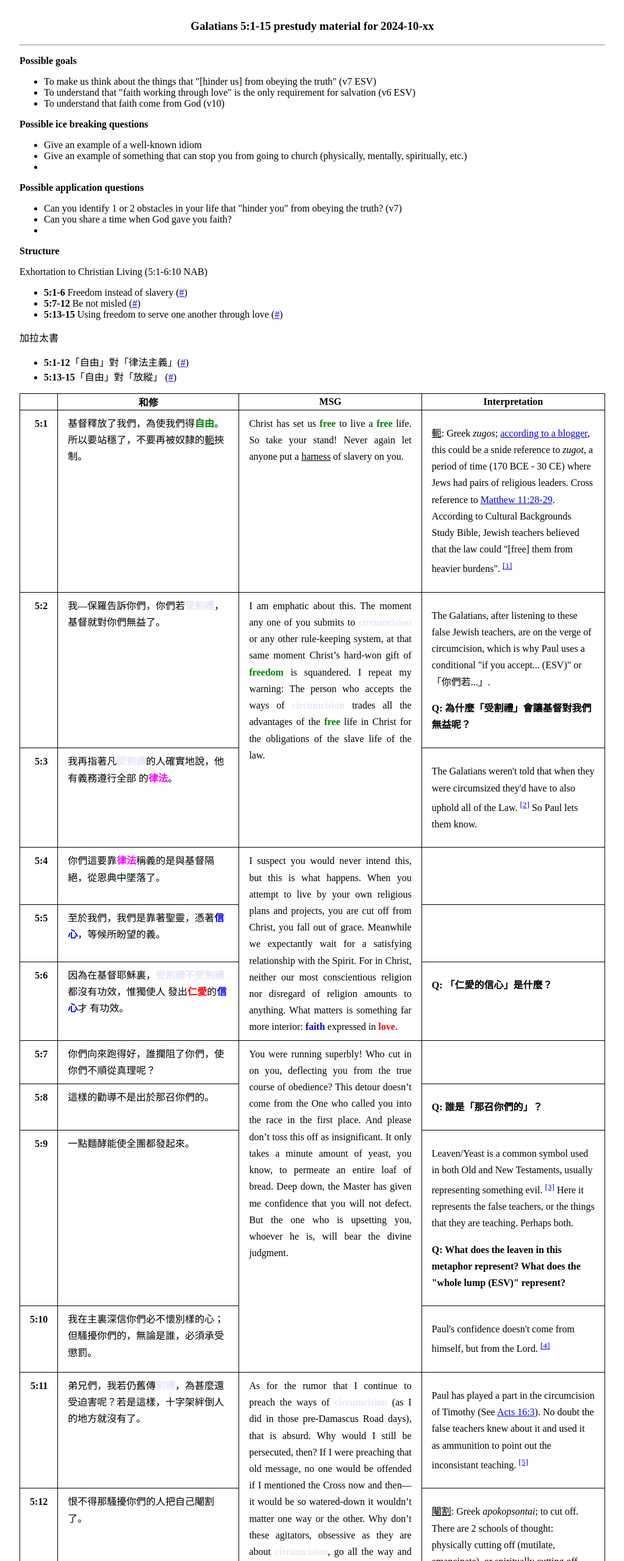
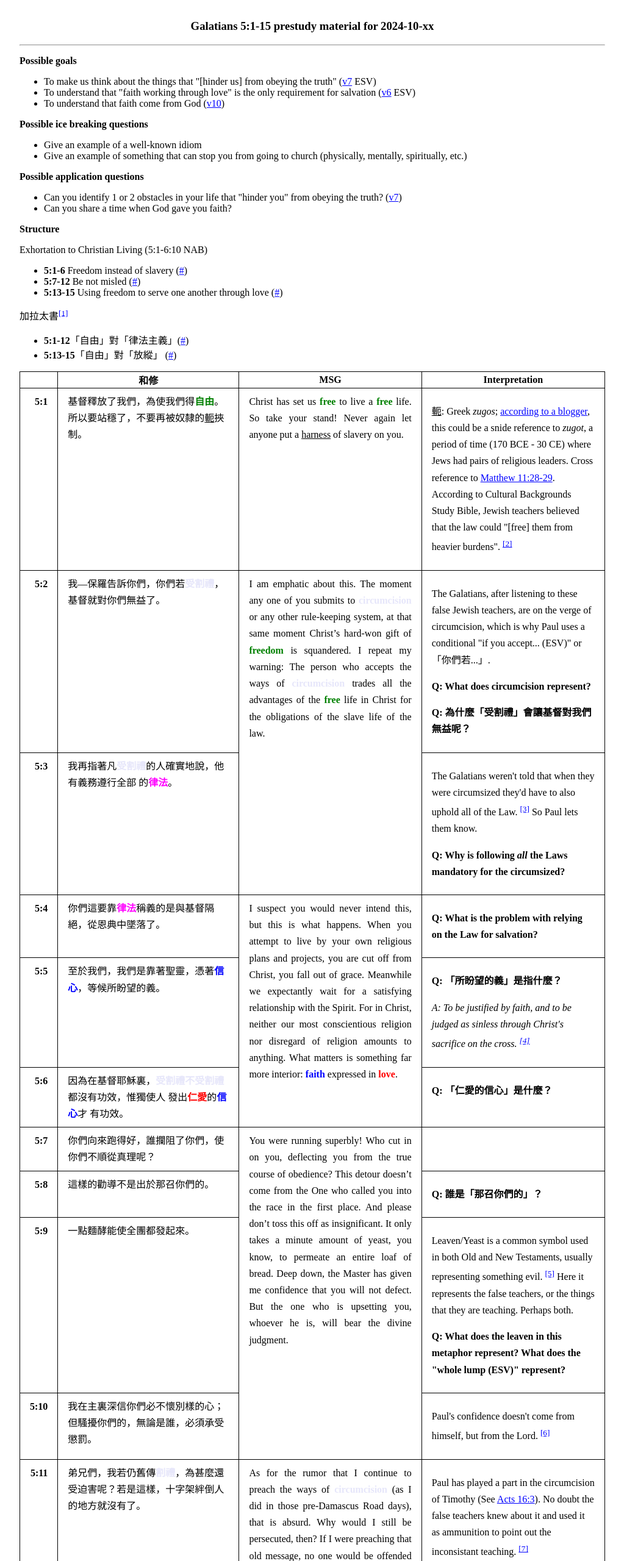
Before and after one commit to NLCLC-CM/2024-galatians-oct, a plain HTML site: page index.html in a window 1280 px wide. Shown: the top 2560 px of the page at 61% size, without its empty margins (128-1151 px from the left). Drawn offline with Linux system fonts and the light colour scheme.

Commit message:
feat: probs fin

```diff
--- a/index.html
+++ b/index.html
@@ -13,9 +13,18 @@
       <p><strong>Possible goals</strong></p>
 
       <ul>
-        <li>To make us think about the things that "[hinder us] from obeying the truth" (v7 ESV)</li>
-        <li>To understand that "faith working through love" is the only requirement for salvation (v6 ESV)</li>
-        <li>To understand that faith come from God (v10)</li>
+        <li>
+          To make us think about the things that "[hinder us] from obeying the truth"
+          (<a href="#v5_7">v7</a> ESV)
+        </li>
+        <li>
+          To understand that "faith working through love" is the only requirement for salvation
+          (<a href="#v5_6">v6</a> ESV)
+        </li>
+        <li>
+          To understand that faith come from God
+          (<a href="#v5_10">v10</a>)
+        </li>
       </ul>
 
       <p><strong>Possible ice breaking questions</strong></p>
@@ -24,15 +33,16 @@
         <li>Give an example of a well-known idiom</li>
         <li>Give an example of something that can stop you from going to church (physically, mentally,
           spiritually, etc.)</li>
-        <li></li>
       </ul>
 
       <p><strong>Possible application questions</strong></p>
 
       <ul>
-        <li>Can you identify 1 or 2 obstacles in your life that "hinder you" from obeying the truth? (v7)</li>
+        <li>
+          Can you identify 1 or 2 obstacles in your life that "hinder you" from obeying the truth?
+          (<a href="#v5_7">v7</a>)
+        </li>
         <li>Can you share a time when God gave you faith?</li>
-        <li></li>
       </ul>
 
       <p><strong>Structure</strong></p>
@@ -46,7 +56,7 @@
           (<a href="#v5_13">#</a>)</li>
       </ul>
 
-      <p>加拉太書</p>
+      <p>加拉太書<sup><a href="vaughan-struct" id="footnote-9">[1]</a></sup></p>
 
       <ul>
         <li><strong>5:1-12</strong>「自由」對「律法主義」(<a href="#v5_1">#</a>)</li>
@@ -91,7 +101,7 @@
                 <a href="https://www.biblegateway.com/passage/?search=matt%2011%3A28-29&version=NIV">Matthew 11:28-29</a>.
                 According to Cultural Backgrounds Study Bible, Jewish teachers believed that the law could
                 "[free] them from heavier burdens".
-                <sup><a href="#culture-1905" id="footnote-7">[1]</a></sup>
+                <sup><a href="#culture-1905" id="footnote-7">[2]</a></sup>
               </p>
             </td>
           </tr>
@@ -116,6 +126,9 @@
               「你們若...」.
               </p>
               <p class="question">
+              Q: What does circumcision represent?
+              </p>
+              <p class="question">
               Q: 為什麼「受割禮」會讓基督對我們無益呢？
               </p>
             </td>
@@ -130,7 +143,10 @@
             <td>
               <p>
               The Galatians weren't told that when they were circumsized they'd have to also uphold all of
-              the Law. <sup><a href="#vaughan-102" id="footnote-1">[2]</a></sup> So Paul lets them know.
+              the Law. <sup><a href="#vaughan-102" id="footnote-1">[3]</a></sup> So Paul lets them know.
+              </p>
+              <p class="question">
+              Q: Why is following <em>all</em> the Laws mandatory for the circumsized?
               </p>
             </td>
           </tr>
@@ -148,7 +164,11 @@
               matters is something far more interior: <span class="repeating faith">faith</span> expressed
               in <span class="repeating love">love</span>.
             </td>
-            <td></td>
+            <td>
+              <p class="question">
+              Q: What is the problem with relying on the Law for salvation?
+              </p>
+            </td>
           </tr>
 
           <tr>
@@ -156,7 +176,16 @@
             <td>
               至於我們，我們是靠著聖靈，憑著<span class="repeating faith">信心</span>，等候所盼望的義。
             </td>
-            <td></td>
+            <td>
+              <p class="question">
+              Q: 「所盼望的義」是指什麼？
+              </p>
+              <p class="answer">
+              A: To be justified by faith,
+              and to be judged as sinless through Christ's sacrifice on the cross.
+              <sup><a id="footnote-10" href="#vaughan-103">[4]</a></sup>
+              </p>
+            </td>
           </tr>
 
           <tr>
@@ -209,7 +238,7 @@
             <td>
               <p>
               Leaven/Yeast is a common symbol used in both Old and New Testaments, usually representing
-              something evil. <sup><a href="#vaughan-104" id="footnote-2">[3]</a></sup> Here it represents
+              something evil. <sup><a href="#vaughan-104" id="footnote-2">[5]</a></sup> Here it represents
               the false teachers, or the things that they are teaching. Perhaps both.
               </p>
 
@@ -228,7 +257,7 @@
             <td>
               <p>
               Paul's confidence doesn't come from himself, but from the Lord.
-              <sup><a href="#vaughan-104-2" id="footnote-3">[4]</a></sup>
+              <sup><a href="#vaughan-104-2" id="footnote-3">[6]</a></sup>
               </p>
             </td>
           </tr>
@@ -252,7 +281,7 @@
               Paul has played a part in the circumcision of Timothy (See
               <a href="https://www.biblegateway.com/passage/?search=acts%2016%3A3&version=NIV">
               Acts 16:3</a>). No doubt the false teachers knew about it and used it as ammunition to point out the
-              inconsistant teaching. <sup><a href="#vaughan-105" id="footnote-4">[5]</a></sup>
+              inconsistant teaching. <sup><a href="#vaughan-105" id="footnote-4">[7]</a></sup>
               </p>
             </td>
           </tr>
@@ -269,13 +298,13 @@
               In Martin Luther's (translated) commentary, he doesn't place importance on which school of
               thought is correct. In fact, he places more emphasis on the curse that Paul utters, and what
               circumstances where Christian cursing is acceptible. He concludes that this type of cursing
-              is "the gift of the Holy Ghost". <sup><a href="#luther-1" id="footnote-5">[6]</a></sup> And
+              is "the gift of the Holy Ghost". <sup><a href="#luther-1" id="footnote-5">[8]</a></sup> And
               we see that he is correct. There are many places where cursing is used in the Bible.
               </p>
 
               <p>
               To the Gentiles, circumcision was equivalent to mutilation.
-              <sup><a href="#culture-2053" id="footnote-8">[7]</a></sup>
+              <sup><a href="#culture-2053" id="footnote-8">[9]</a></sup>
               </p>
             </td>
           </tr>
@@ -299,7 +328,7 @@
               <p>
               <u>互相服侍</u>: literally translating to 「作奴僕的服侍」, or "be servants one to
               another (ASV)".
-              <sup><a href="#vaughan-107" id="footnote-6">[8]</a></sup>
+              <sup><a href="#vaughan-107" id="footnote-6">[10]</a></sup>
               </p>
             </td>
           </tr>
@@ -332,31 +361,37 @@
       <h3>Footnotes</h3>
 
       <p>
-      <sup><a href="#footnote-7" id="culture-1905">[1]</a></sup> Notes on Acts, <i>NIV Cultural
+      <sup><a href="#footnote-9" id="vaughan-struct">[1]</a></sup> Vaughan, <i>加拉太書</i>, 100-106.
+      </p>
+      <p>
+      <sup><a href="#footnote-7" id="culture-1905">[2]</a></sup> Notes on Acts, <i>NIV Cultural
         Backgrounds Study Bible</i>, 1905.
       </p>
       <p>
-      <sup><a href="#footnote-1" id="vaughan-102">[2]</a></sup> Vaughan, <i>加拉太書</i>, 102.
+      <sup><a href="#footnote-1" id="vaughan-102">[3]</a></sup> Vaughan, <i>加拉太書</i>, 102.
       </p>
       <p>
-      <sup><a href="#footnote-2" id="vaughan-104">[3]</a></sup> Ibid, 104.
+      <sup><a href="#footnote-10" id="vaughan-103">[4]</a></sup> Ibid, 103.
       </p>
       <p>
-      <sup><a href="#footnote-3" id="vaughan-104-2">[4]</a></sup> Ibid.
+      <sup><a href="#footnote-2" id="vaughan-104">[5]</a></sup> Ibid, 104.
       </p>
       <p>
-      <sup><a href="#footnote-4" id="vaughan-105">[5]</a></sup> Ibid, 105.
+      <sup><a href="#footnote-3" id="vaughan-104-2">[6]</a></sup> Ibid.
       </p>
       <p>
-      <sup><a href="#footnote-5" id="luther-1">[6]</a></sup> Luther, <i>Commentary on the Epistle to the
+      <sup><a href="#footnote-4" id="vaughan-105">[7]</a></sup> Ibid, 105.
+      </p>
+      <p>
+      <sup><a href="#footnote-5" id="luther-1">[8]</a></sup> Luther, <i>Commentary on the Epistle to the
         Galatians</i>, Chapter 5.
       </p>
       <p>
-      <sup><a href="#footnote-8" id="culture-2053">[7]</a></sup> Notes on Galatians, <i>NIV Cultural
+      <sup><a href="#footnote-8" id="culture-2053">[9]</a></sup> Notes on Galatians, <i>NIV Cultural
         Backgrounds Study Bible</i>, 2053.
       </p>
       <p>
-      <sup><a href="#footnote-6" id="vaughan-107">[8]</a></sup> Vaughan, <i>加拉太書</i>, 107.
+      <sup><a href="#footnote-6" id="vaughan-107">[10]</a></sup> Vaughan, <i>加拉太書</i>, 107.
       </p>
 
       <h3>Works cited</h3>
--- a/style.css
+++ b/style.css
@@ -103,6 +103,10 @@ table caption {
     font-weight: bold;
 }
 
+.answer {
+    font-style: italic;
+}
+
 .repeating {
     cursor: pointer;
     font-weight: bold;
```
